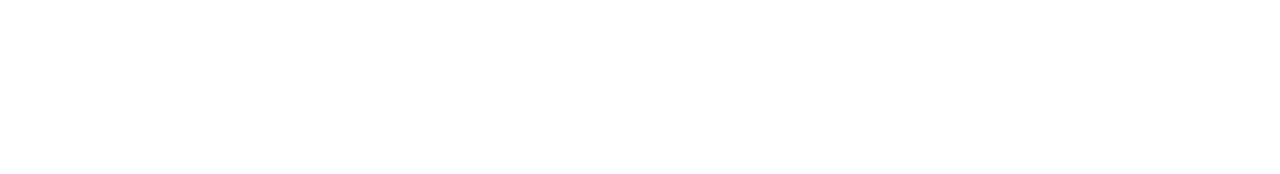
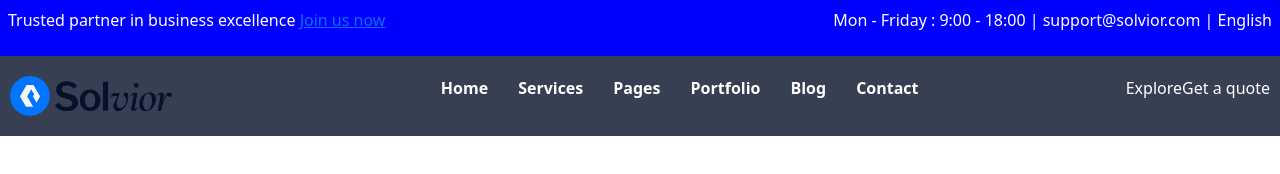
Before and after one commit to VenkataSagar96/FIRST-WEBSITE, a plain HTML site: page index.html in a window 1280 px wide. Drawn offline with nearby package versions, Linux system fonts and the light colour scheme.

Commit message:
Add header and navigation structure to index.html; create style.css for layout and styling

```diff
--- a/index.html
+++ b/index.html
@@ -4,12 +4,39 @@
     <meta charset="UTF-8">
     <meta name="viewport" content="width=device-width, initial-scale=1.0">
 
+    <link href="https://cdn.jsdelivr.net/npm/bootstrap@5.3.3/dist/css/bootstrap.min.css" rel="stylesheet">
+    <script src="https://cdn.jsdelivr.net/npm/bootstrap@5.3.3/dist/js/bootstrap.bundle.min.js"></script>
+
     <link rel="stylesheet" href="style.css">
-
     <title>Solvior Website</title>
 </head>
 <body>
 
+    <header>
+        <section class="contactSec">
+            <p>Trusted partner in business excellence <a href="#">Join us now</a></p>
+            <p>Mon - Friday : 9:00 - 18:00 | support@solvior.com | English</p>
+        </section>
+        <section class="head">
+            <section>
+                <img src="assets/Images/logo.png" alt="LOGO" height="40px"/>
+            </section>
+            <nav>
+                <ul>
+                    <li>Home</li>
+                    <li>Services</li>
+                    <li>Pages</li>
+                    <li>Portfolio</li>
+                    <li>Blog</li>
+                    <li>Contact</li>
+                </ul>
+            </nav>
+            <section class="exploreSec">
+                <p>Explore</p>
+                <p>Get a quote</p>
+            </section>
+        </section>
+    </header>
 
 
 </body>
--- a/style.css
+++ b/style.css
@@ -0,0 +1,46 @@
+body {
+    padding: 0;
+    margin: 0;
+    box-sizing: border-box;
+}
+
+.contactSec {
+    background-color: blue;
+    color: white;
+    padding: 8px;
+    display: flex;
+    flex-direction: row;
+    justify-content: space-between;
+}
+
+.head {
+    height: 80px;
+    background-color: #364052;
+    color: white;
+    padding: 40px 10px;
+    display: flex;
+    flex-direction: row;
+    justify-content: space-between;
+    align-items: center;
+}
+
+
+
+nav ul {
+    display: flex;
+    flex-direction: row;
+    justify-content: space-evenly;
+}
+
+nav ul li {
+    list-style-type: none;
+    padding: 0;
+    margin-left: 30px;
+    font-weight: bolder;
+}
+
+.exploreSec {
+    display: flex;
+    flex-direction: row;
+    justify-content: space-evenly;
+}
```
